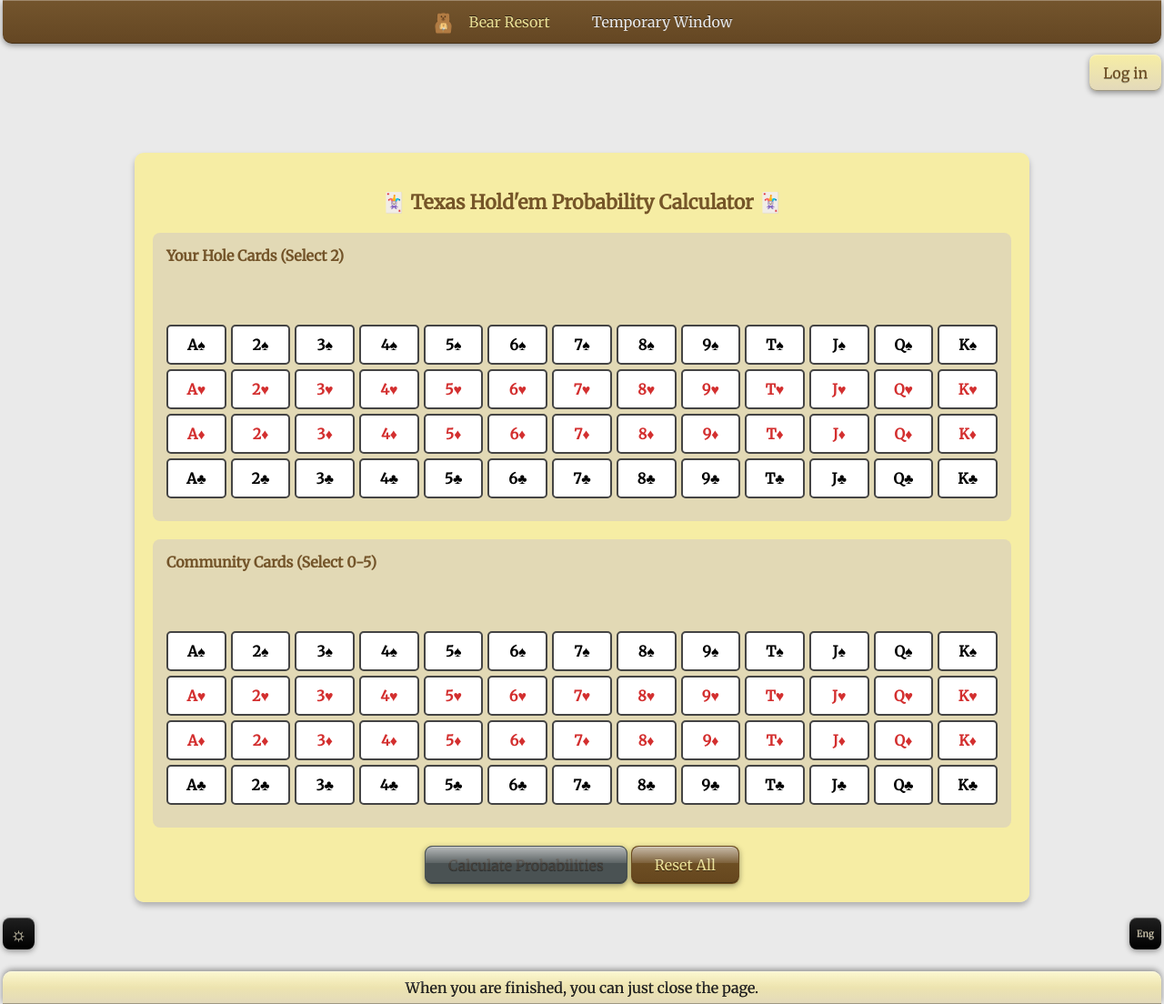
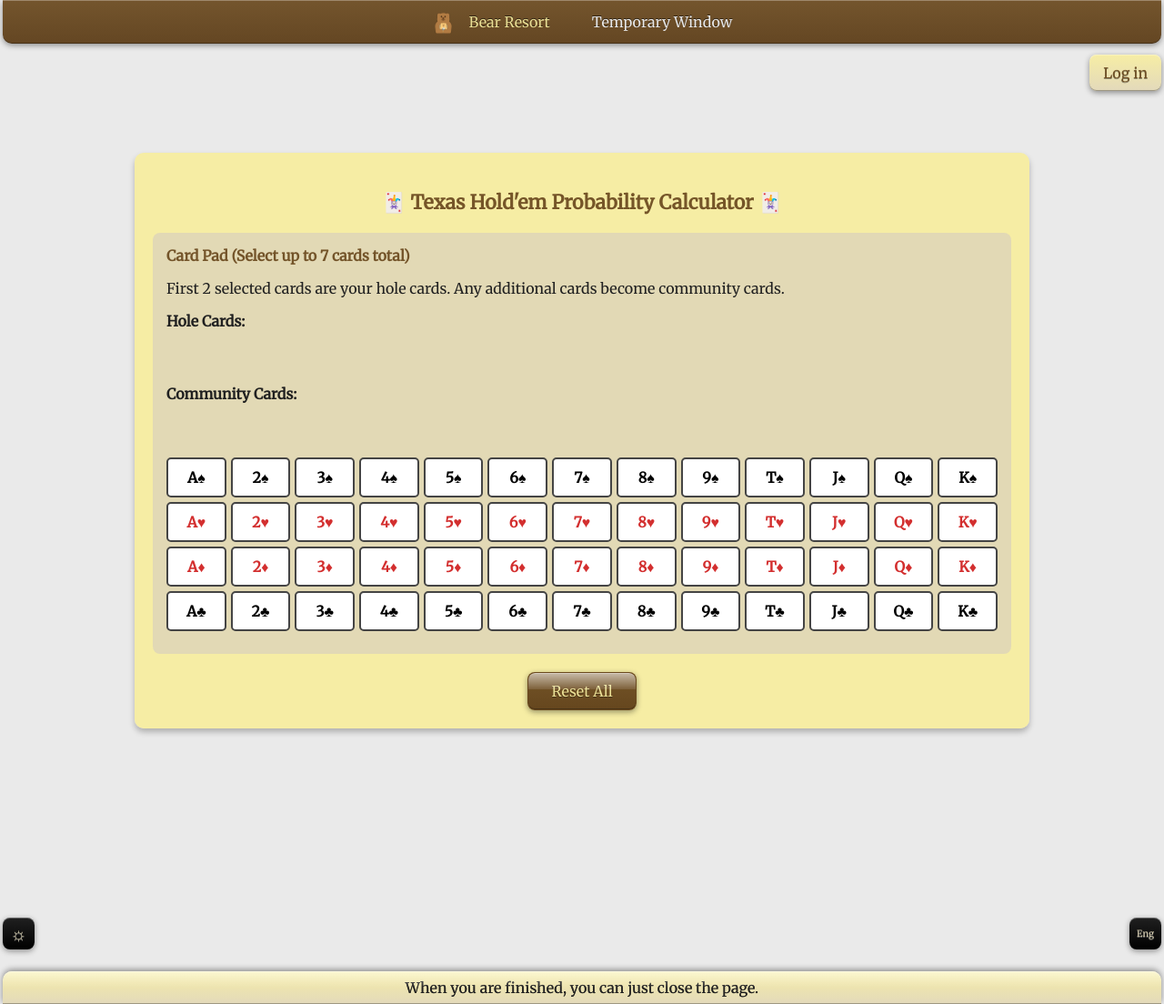
Before and after one commit to Bear-Resort/bear-resort.github.io, a Jekyll site: the page built from poker-analysis/index.html, in a window 1280 px wide and 1104 px high. Shown: the whole window at 91% size. Built offline with Jekyll 4.4.1, drawn with Linux system fonts in a browser that asks for light colours; some of the changed lines change nothing that is shown.

Commit message:
updated page for poker game

```diff
--- a/poker-analysis/index.html
+++ b/poker-analysis/index.html
@@ -141,19 +141,19 @@ title-chn: '扑克分析'
         <h1>🃏 Texas Hold'em Probability Calculator 🃏</h1>
 
         <div class="section">
-            <h3>Your Hole Cards (Select 2)</h3>
+            <h3>Card Pad (Select up to 7 cards total)</h3>
+            <p style="margin-top: 0;">
+                <span class="eng">First 2 selected cards are your hole cards. Any additional cards become community cards.</span>
+                <span class="chn">前 2 张选中的牌视为手牌，其余选中的牌视为公共牌。</span>
+            </p>
+            <div><strong><span class="eng">Hole Cards</span><span class="chn">手牌</span>:</strong></div>
             <div class="selected-cards" id="holeCardsDisplay"></div>
-            <div class="card-grid" id="holeCards"></div>
-        </div>
-
-        <div class="section">
-            <h3>Community Cards (Select 0-5)</h3>
+            <div><strong><span class="eng">Community Cards</span><span class="chn">公共牌</span>:</strong></div>
             <div class="selected-cards" id="communityCardsDisplay"></div>
-            <div class="card-grid" id="communityCards"></div>
+            <div class="card-grid" id="cardPad"></div>
         </div>
 
         <div style="text-align: center;">
-            <button onclick="calculateProbabilities()" id="calcButton">Calculate Probabilities</button>
             <button onclick="resetCards()">Reset All</button>
         </div>
 
@@ -178,8 +178,7 @@ title-chn: '扑克分析'
         const ranks = ['A', '2', '3', '4', '5', '6', '7', '8', '9', 'T', 'J', 'Q', 'K'];
         const suitNames = ['spades', 'hearts', 'diamonds', 'clubs'];
 
-        let holeCards = [];
-        let communityCards = [];
+        let selectedCards = [];
         let deck = [];
 
         // Initialize deck
@@ -193,7 +192,7 @@ title-chn: '扑克分析'
         }
 
         // Create card selector UI
-        function createCardSelector(containerId, type) {
+        function createCardSelector(containerId) {
             const container = document.getElementById(containerId);
             container.innerHTML = '';
 
@@ -204,32 +203,22 @@ title-chn: '扑克分析'
                     cardDiv.className = `card ${suitNames[suits.indexOf(suit)]}`;
                     cardDiv.textContent = card;
                     cardDiv.dataset.card = card;
-                    cardDiv.onclick = () => selectCard(card, type, cardDiv);
+                    cardDiv.onclick = () => selectCard(card, cardDiv);
                     container.appendChild(cardDiv);
                 }
             }
         }
 
         // Select/deselect card
-        function selectCard(card, type, element) {
+        function selectCard(card, element) {
             if (element.classList.contains('disabled')) return;
 
-            if (type === 'hole') {
-                if (holeCards.includes(card)) {
-                    holeCards = holeCards.filter(c => c !== card);
-                } else if (holeCards.length < 2) {
-                    holeCards.push(card);
-                } else {
-                    return;
-                }
+            if (selectedCards.includes(card)) {
+                selectedCards = selectedCards.filter(c => c !== card);
+            } else if (selectedCards.length < 7) {
+                selectedCards.push(card);
             } else {
-                if (communityCards.includes(card)) {
-                    communityCards = communityCards.filter(c => c !== card);
-                } else if (communityCards.length < 5) {
-                    communityCards.push(card);
-                } else {
-                    return;
-                }
+                return;
             }
 
             updateUI();
@@ -237,28 +226,17 @@ title-chn: '扑克分析'
 
         // Update UI state
         function updateUI() {
-            const allSelected = [...holeCards, ...communityCards];
+            const holeCards = selectedCards.slice(0, 2);
+            const communityCards = selectedCards.slice(2);
 
-            // Update hole cards
-            document.querySelectorAll('#holeCards .card').forEach(card => {
+            // Update card pad
+            document.querySelectorAll('#cardPad .card').forEach(card => {
                 const cardValue = card.dataset.card;
                 card.classList.remove('selected', 'disabled');
 
-                if (holeCards.includes(cardValue)) {
+                if (selectedCards.includes(cardValue)) {
                     card.classList.add('selected');
-                } else if (allSelected.includes(cardValue)) {
-                    card.classList.add('disabled');
-                }
-            });
-
-            // Update community cards
-            document.querySelectorAll('#communityCards .card').forEach(card => {
-                const cardValue = card.dataset.card;
-                card.classList.remove('selected', 'disabled');
-
-                if (communityCards.includes(cardValue)) {
-                    card.classList.add('selected');
-                } else if (allSelected.includes(cardValue)) {
+                } else if (selectedCards.length >= 7) {
                     card.classList.add('disabled');
                 }
             });
@@ -267,8 +245,12 @@ title-chn: '扑克分析'
             updateSelectedDisplay('holeCardsDisplay', holeCards);
             updateSelectedDisplay('communityCardsDisplay', communityCards);
 
-            // Enable/disable calculate button
-            document.getElementById('calcButton').disabled = holeCards.length !== 2;
+            // Dynamically compute probabilities as soon as 2 hole cards exist.
+            if (holeCards.length === 2) {
+                calculateProbabilities();
+            } else {
+                document.getElementById('results').style.display = 'none';
+            }
         }
 
         function updateSelectedDisplay(containerId, cards) {
@@ -408,6 +390,9 @@ title-chn: '扑克分析'
 
         // Monte Carlo simulation
         function calculateProbabilities() {
+            const holeCards = selectedCards.slice(0, 2);
+            const communityCards = selectedCards.slice(2);
+
             if (holeCards.length !== 2) {
                 alert('Please select exactly 2 hole cards');
                 return;
@@ -483,16 +468,14 @@ title-chn: '扑克分析'
         }
 
         function resetCards() {
-            holeCards = [];
-            communityCards = [];
+            selectedCards = [];
             updateUI();
             document.getElementById('results').style.display = 'none';
         }
 
         // Initialize
         initializeDeck();
-        createCardSelector('holeCards', 'hole');
-        createCardSelector('communityCards', 'community');
+        createCardSelector('cardPad');
         updateUI();
     </script>
 </div>
```
